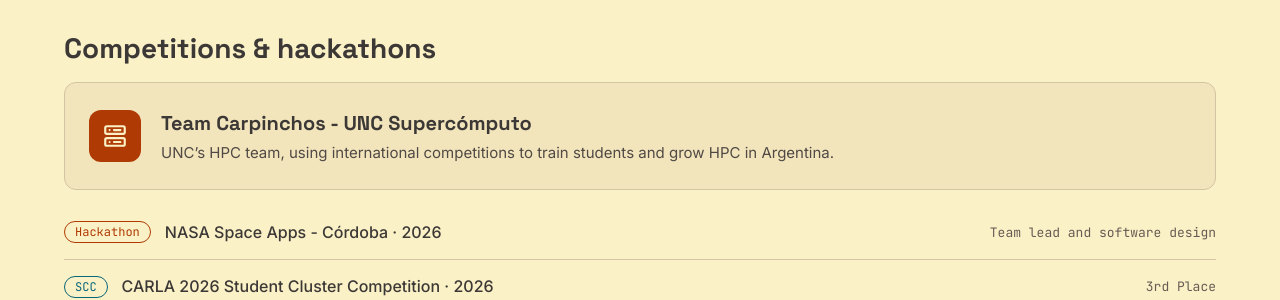
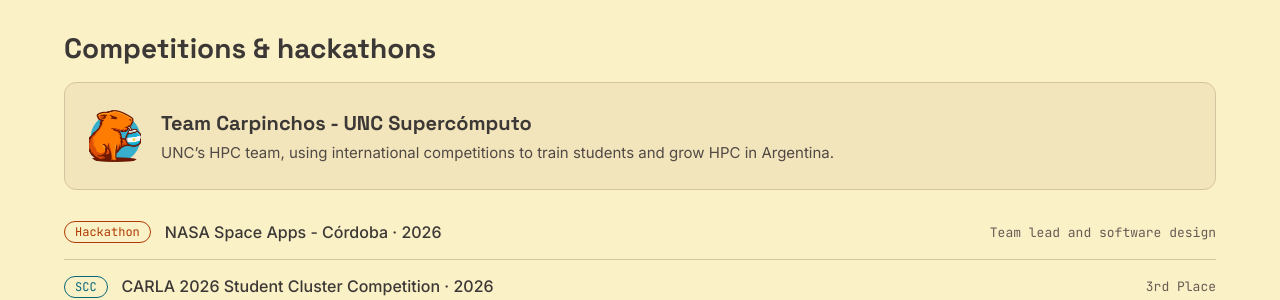
Before and after one commit to Juanma-Her/blog, a Jekyll site: the page built from src/pages/about.html, in a window 1280 px wide. Shown: the part 949-1249 px from the top of the page. Built offline with Jekyll 4.4.1, drawn with Linux system fonts in a browser that asks for light colours.

Commit message:
About: optional team logo in place of the server icon
Co-authored-By: Claude <noreply@anthropic.com>

```diff
--- a/schemas/about.schema.json
+++ b/schemas/about.schema.json
@@ -170,6 +170,10 @@
             "url": {
               "type": "string",
               "pattern": "^https?://"
+            },
+            "logo": {
+              "type": "string",
+              "pattern": "^/"
             }
           }
         },
--- a/src/_data/about.json
+++ b/src/_data/about.json
@@ -81,6 +81,7 @@
   "competitions": {
     "team": {
       "name": "Team Carpinchos - UNC Supercómputo",
+      "logo": "/assets/img/carpinchos.png",
       "summary": {
         "en": "UNC's HPC team, using international competitions to train students and grow HPC in Argentina.",
         "es": "Equipo de HPC de la UNC, compitiendo internacionalmente para formar estudiantes y hacer crecer el HPC en Argentina."
--- a/src/_layouts/about.html
+++ b/src/_layouts/about.html
@@ -73,8 +73,13 @@ layout: base
   <section aria-labelledby="competitions-heading">
     <h2 id="competitions-heading">{{ strings.competitions }}</h2>
     {%- assign team = about.competitions.team %}
+    {%- assign team_logo = site.static_files | where: "path", team.logo | first %}
     <div class="team-card">
+      {%- if team_logo %}
+      <img class="team-icon team-icon--image" src="{{ team.logo }}" alt="" width="52" height="52">
+      {%- else %}
       <span class="team-icon">{% include icon-server.html %}</span>
+      {%- endif %}
       <div>
         <p class="team-name">{% if team.url %}<a href="{{ team.url }}">{{ team.name }}</a>{% else %}{{ team.name }}{% endif %}</p>
         <p class="team-summary">{{ team.summary | localize: lang | markdownify | remove: "<p>" | remove: "</p>" | strip }}</p>
--- a/src/assets/css/_components.css
+++ b/src/assets/css/_components.css
@@ -753,6 +753,7 @@
   background: var(--accent);
   color: var(--on-accent);
 }
+.team-icon--image { object-fit: cover; background: none; }
 
 .team-card > div { flex: 1 1 300px; display: flex; flex-direction: column; gap: 2px; }
 .team-name { font-family: var(--font-heading); font-size: 20px; font-weight: 700; }
```
Also changed, not shown: src/assets/img/carpinchos.png (added).
